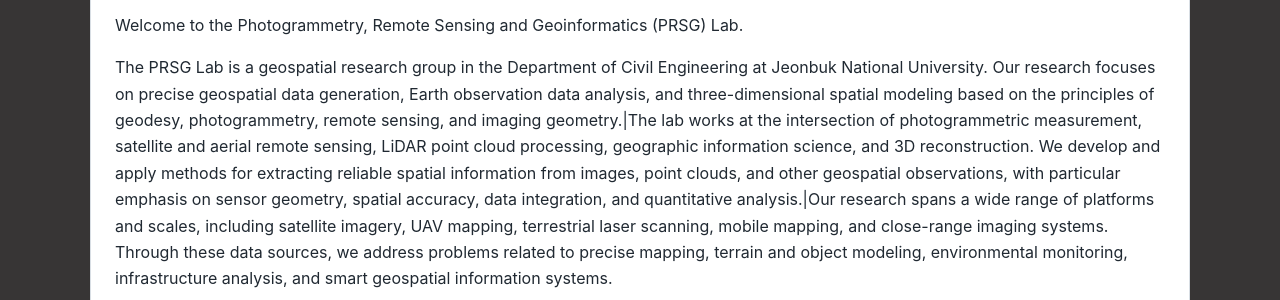
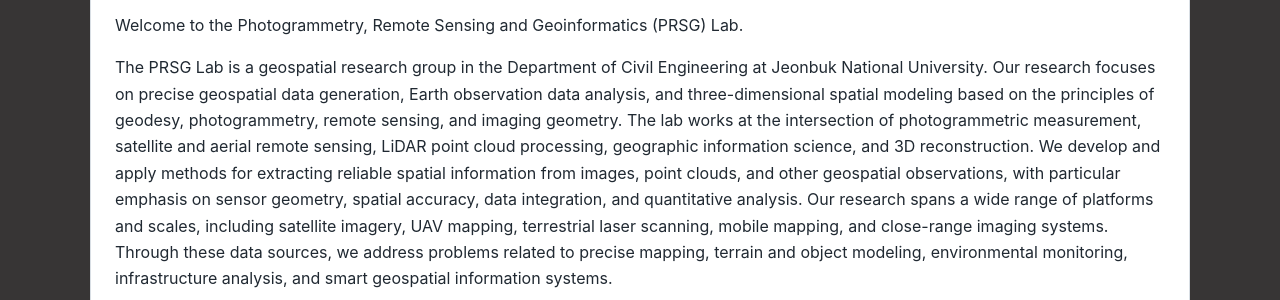
Before and after one commit to PRSG-Lab/prsg-lab.github.io, a Jekyll site: the page built from index.md, in a window 1280 px wide. Shown: the part 513-813 px from the top of the page. Built offline with Jekyll 4.4.1, drawn with Linux system fonts in a browser that asks for light colours; some web fonts are replaced.

Commit message:
Add files via upload

```diff
--- a/_data/home_en.yml
+++ b/_data/home_en.yml
@@ -1,6 +1,6 @@
 intro:
 - "Welcome to the Photogrammetry, Remote Sensing and Geoinformatics (PRSG) Lab."
-- "The PRSG Lab is a geospatial research group in the Department of Civil Engineering at Jeonbuk National University. Our research focuses on precise geospatial data generation, Earth observation data analysis, and three-dimensional spatial modeling based on the principles of geodesy, photogrammetry, remote sensing, and imaging geometry.|The lab works at the intersection of photogrammetric measurement, satellite and aerial remote sensing, LiDAR point cloud processing, geographic information science, and 3D reconstruction. We develop and apply methods for extracting reliable spatial information from images, point clouds, and other geospatial observations, with particular emphasis on sensor geometry, spatial accuracy, data integration, and quantitative analysis.|Our research spans a wide range of platforms and scales, including satellite imagery, UAV mapping, terrestrial laser scanning, mobile mapping, and close-range imaging systems. Through these data sources, we address problems related to precise mapping, terrain and object modeling, environmental monitoring, infrastructure analysis, and smart geospatial information systems."
+- "The PRSG Lab is a geospatial research group in the Department of Civil Engineering at Jeonbuk National University. Our research focuses on precise geospatial data generation, Earth observation data analysis, and three-dimensional spatial modeling based on the principles of geodesy, photogrammetry, remote sensing, and imaging geometry. The lab works at the intersection of photogrammetric measurement, satellite and aerial remote sensing, LiDAR point cloud processing, geographic information science, and 3D reconstruction. We develop and apply methods for extracting reliable spatial information from images, point clouds, and other geospatial observations, with particular emphasis on sensor geometry, spatial accuracy, data integration, and quantitative analysis. Our research spans a wide range of platforms and scales, including satellite imagery, UAV mapping, terrestrial laser scanning, mobile mapping, and close-range imaging systems. Through these data sources, we address problems related to precise mapping, terrain and object modeling, environmental monitoring, infrastructure analysis, and smart geospatial information systems."
 - "By combining rigorous geometric modeling with modern computational approaches, the PRSG Lab aims to produce accurate, interpretable, and practically useful geospatial information for scientific research, engineering applications, and decision-making in both built and natural environments."
 pi_heading: ""
 pi_text: ""
--- a/_data/home_ko.yml
+++ b/_data/home_ko.yml
@@ -1,6 +1,6 @@
 intro:
 - "사진측량·원격탐사 및 지리정보 연구실(PRSG Lab)에 오신 것을 환영합니다."
-- "PRSG Lab은 전북대학교 토목공학과에 소속된 지형공간정보 분야 연구실입니다. 본 연구실은 측지학, 사진측량, 원격탐사, 영상기하 원리에 기반하여 정밀한 지리공간 데이터 생성, 지구관측 데이터 분석, 3차원 공간 모델링을 수행합니다. PRSG Lab은 사진측량 기반 계측, 위성 및 항공 원격탐사, LiDAR 포인트클라우드 처리, 지형공간정보공학, 3차원 재구성이 만나는 영역에서 연구를 수행합니다. 영상, 포인트클라우드, 다양한 지형공간 관측자료로부터 신뢰성 있는 공간정보를 추출하기 위한 방법론을 개발하고 적용하며, 특히 센서 기하, 위치 정확도, 데이터 융합, 정량적 분석에 중점을 둡니다. 본 연구실의 연구는 위성영상, UAV 매핑, 지상 레이저 스캐닝, 모바일 매핑, 근거리 영상 시스템 등 다양한 플랫폼과 공간 스케일을 포괄합니다. 이러한 자료를 바탕으로 정밀 매핑, 지형 및 객체 모델링, 환경 모니터링, 인프라 분석, 스마트 지리공간정보 시스템과 관련된 문제를 다룹니다."
+- "PRSG Lab은 전북대학교 토목공학과에 소속된 지형공간정보 분야 연구실입니다. 본 연구실은 측지학, 사진측량, 원격탐사, 영상기하 원리에 기반하여 정밀한 지리공간 데이터 생성, 지구관측 데이터 분석, 3차원 공간 모델링을 수행합니다. PRSG Lab은 사진측량 기반 계측, 위성 및 항공 원격탐사, LiDAR 포인트클라우드 처리, 지형공간정보공학, 3차원 재구성이 만나는 영역에서 연구를 수행합니다. 영상, 포인트클라우드, 다양한 지형공간 관측자료로부터 신뢰성 있는 공간정보를 추출하기 위한 방법론을 개발하고 적용하며, 특히 센서 기하, 위치 정확도, 데이터 융합, 정량적 분석에 중점을 둡니다. 본 연구실의 연구는 위성영상, UAV 매핑, 지상 레이저 스캐닝, 모바일 매핑, 근거리 영상 시스템 등 다양한 플랫폼과 공간 스케일을 포괄합니다. 이러한 자료를 바탕으로 정밀 매핑, 지형 및 객체 모델링, 환경 모니터링, 인프라 분석, 스마트 지형공간정보 시스템과 관련된 문제를 다룹니다."
 - "PRSG Lab은 엄밀한 기하 모델링과 현대적인 계산 기법을 결합하여, 학술 연구, 공학적 응용, 그리고 도시 및 자연환경에 대한 의사결정에 활용할 수 있는 정확하고 해석 가능하며 실용적인 지형공간정보를 생산하는 것을 목표로 합니다."
 pi_heading: ""
 pi_text: ""
```
